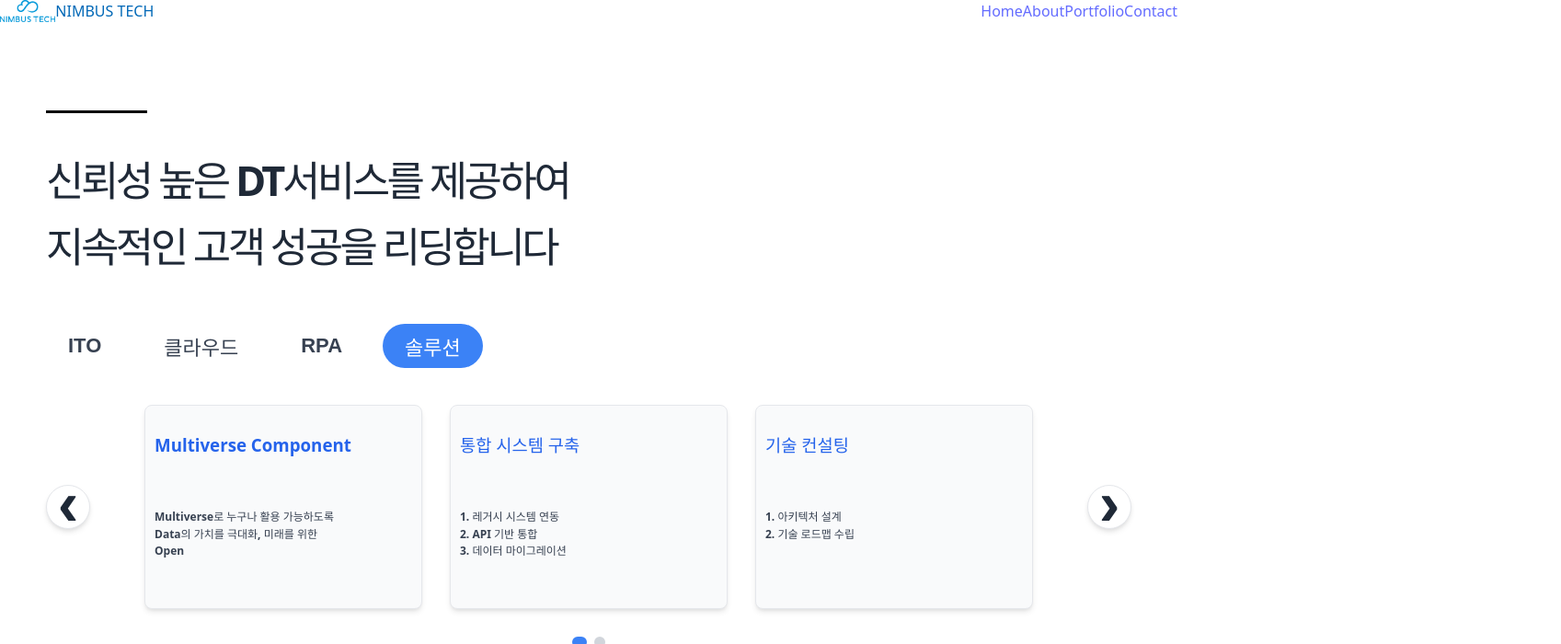
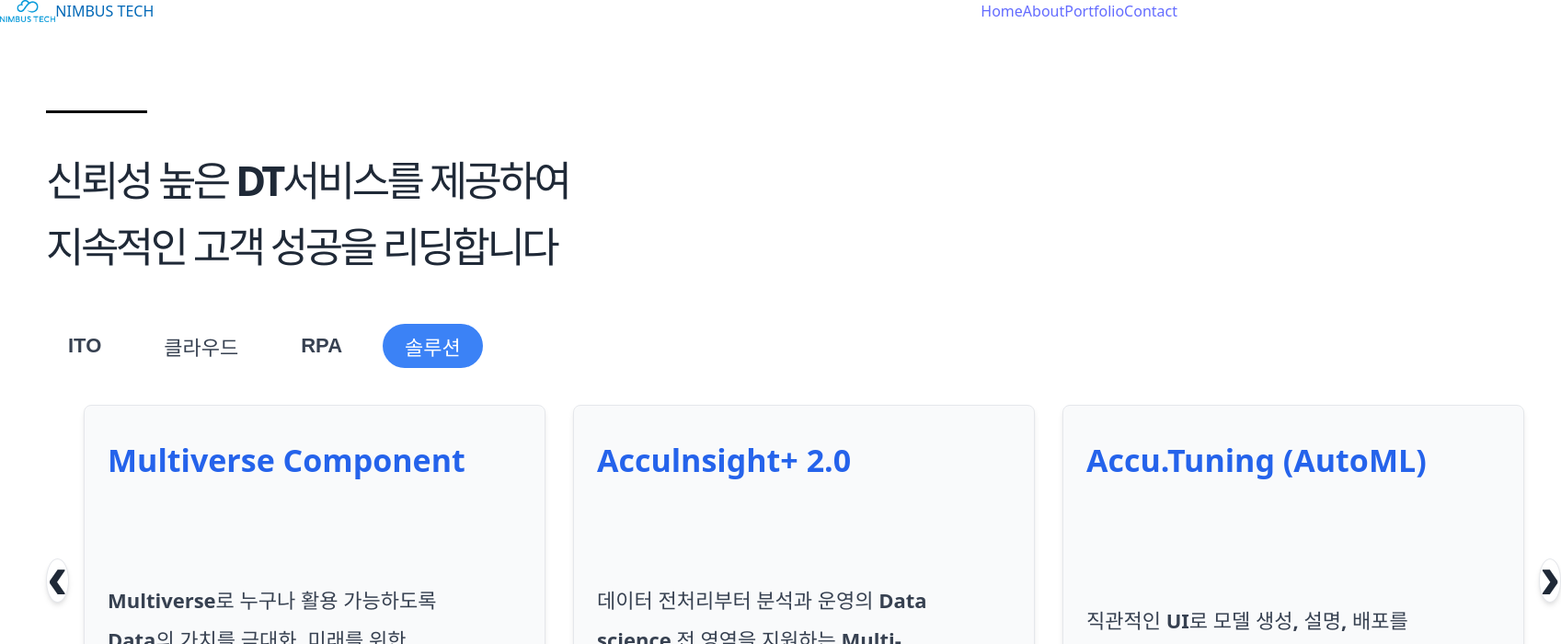
Before and after one commit to onexhana/nimbustech_website, a React (Vite) app: page /about in a window 1280 px wide. Both pictures are taken after a click on the button "솔루션". Shown: the top 700 px of the page at 92% size, 1697 px wide, since content can reach past the window. Built offline with nearby package versions, Linux system fonts and the light colour scheme.

Commit message:
feat(about) : 주임님 수정사항 반영

```diff
--- a/src/App.tsx
+++ b/src/App.tsx
@@ -8,7 +8,7 @@ function App() {
     <BrowserRouter>
       <Header />
       <MainRouter />
-      <Footer /> {/* ✅ 여기 추가 */}
+      <Footer /> {/* Footer 항상 렌더링 */}
     </BrowserRouter>
   );
 }
--- a/src/components/About/AboutCard.tsx
+++ b/src/components/About/AboutCard.tsx
@@ -10,9 +10,11 @@
 interface AboutCardProps {
   title: string;
   description: string[];
+  /** 솔루션 섹션 전용 상세 보기 링크 */
+  detailLink?: string;
 }
 
-export default function AboutCard({ title, description }: AboutCardProps) {
+export default function AboutCard({ title, description, detailLink }: AboutCardProps) {
   // ========================================
   // 카드 렌더링 (호버 효과, 크기 조정 포함)
   // ========================================
@@ -22,13 +24,16 @@ export default function AboutCard({ title, description }: AboutCardProps) {
       className="bg-gray-50 rounded-lg p-6 border border-gray-200"
       style={{
         backgroundColor: '#f9fafb',
+        display: 'flex',
+        flexDirection: 'column',
+        justifyContent: detailLink ? 'space-between' : 'flex-start',
         borderRadius: '8px',
         padding: '10px',
         border: '1px solid #e5e7eb',
         boxShadow: '0 4px 6px -1px rgba(0, 0, 0, 0.1), 0 2px 4px -1px rgba(0, 0, 0, 0.06)',
-        minHeight: '200px',
-        width: '380px',
-        maxWidth: '280px',
+        height: '360px',
+        width: '480px',
+        maxWidth: '480px',
         flexShrink: 0,
         transition: 'all 0.3s cubic-bezier(0.25, 0.46, 0.45, 0.94)',
         cursor: 'pointer'
@@ -48,21 +53,26 @@ export default function AboutCard({ title, description }: AboutCardProps) {
         className="font-semibold text-blue-600 mb-4 text-base leading-tight"
         style={{
           color: '#2563eb',
-          fontWeight: '600',
-          marginBottom: '56px'
+          fontSize: '34px',
+          fontWeight: '550',
+          marginTop: '24px',
+          marginLeft: '15px',
+          marginBottom: detailLink ? '106px' : '116px'
         }}
       >
         {title}
       </h3>
 
-      <div className="text-sm text-gray-700 space-y-1" style={{ color: '#374151', fontSize: '12px', fontWeight: '600' }}>
+      <div className="text-sm text-gray-700 space-y-1"
+      style={{ color: '#374151', fontSize: '22px', fontWeight: '550'}}>
         {/* description 배열을 순회하여 각 줄을 렌더링합니다. */}
         {description.map((line, i) => (
           <div
             key={i}
             className="leading-relaxed"
             style={{
-              marginBottom: '2px',
+              marginBottom: '12px',
+              marginLeft: '15px',
               lineHeight: '1.4'
             }}
           >
@@ -70,6 +80,18 @@ export default function AboutCard({ title, description }: AboutCardProps) {
           </div>
         ))}
       </div>
+      {detailLink && (
+        <div style={{ marginTop: '16px', marginLeft: '15px' }}>
+          <a
+            href={detailLink}
+            target="_blank"
+            rel="noopener noreferrer"
+            style={{ color: '#3b82f6', fontWeight: '600', fontSize: '14px', textDecoration: 'none' }}
+          >
+            자세히 보기 →
+          </a>
+        </div>
+      )}
     </div>
   );
 }
--- a/src/components/About/AboutSection.tsx
+++ b/src/components/About/AboutSection.tsx
@@ -115,22 +115,22 @@ const TAB_CONTENTS: Record<string, { title: string; description: string[] }[]> =
       description: [
         "Multiverse로 누구나 활용 가능하도록",
         "Data의 가치를 극대화, 미래를 위한",
-        "Open "
+        "Open Innovation Platform으로 진화 "
       ],
     },
     {
-      title: "통합 시스템 구축",
+      title: "Acculnsight+ 2.0",
       description: [
-        "1. 레거시 시스템 연동",
-        "2. API 기반 통합",
-        "3. 데이터 마이그레이션"
+        "데이터 전처리부터 분석과 운영의 Data",
+        "science 전 영역을 지원하는 Multi-",
+        "Cloud 기반의 AI DevOps 플랫폼"
       ],
     },
     {
-      title: "기술 컨설팅",
+      title: "Accu.Tuning (AutoML)",
       description: [
-        "1. 아키텍처 설계",
-        "2. 기술 로드맵 수립"
+        "직관적인 UI로 모델 생성, 설명, 배포를",
+        "한번에 제공하는 AutoML 솔루션"
       ],
     },
     {
@@ -283,6 +283,7 @@ export default function AboutSection() {
                   <AboutCard
                     title={card.title}
                     description={card.description}
+                    detailLink={activeTab === '솔루션' ? 'https://www.naver.com' : undefined}
                   />
                 </div>
               ))}
--- a/src/pages/AboutPage.tsx
+++ b/src/pages/AboutPage.tsx
@@ -11,5 +11,16 @@ import AboutSection from '../components/About/AboutSection';
 // AboutPage 컴포넌트: 라우터에 의해 호출되는 About 페이지 최상위 컴포넌트입니다.
 // AboutSection을 포함하여 페이지의 전체 레이아웃을 렌더링합니다.
 export default function AboutPage() {
-  return <AboutSection />;
+  return (
+    <>
+      <div className="about-page">
+        <AboutSection />
+      </div>
+      <style>{`
+        .about-page ~ footer {
+          display: none;
+        }
+      `}</style>
+    </>
+  );
 }
```
